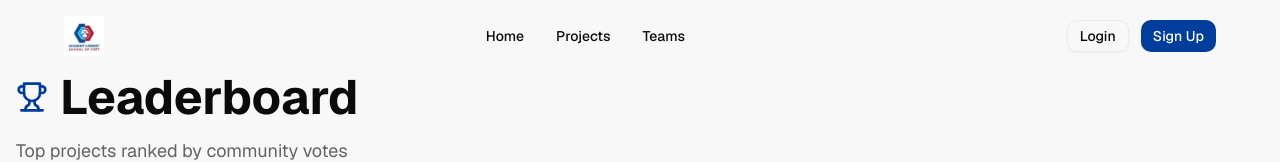
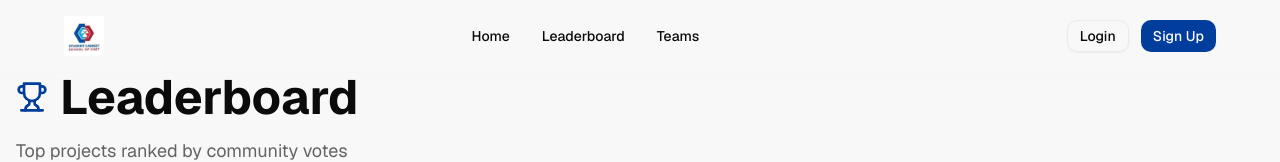
Before and after one commit to mrrobot-1001/projectshowcasefullstack, a Next.js app: page /leaderboard in a window 1280 px wide. Shown: the top 162 px of the page. Built offline with nearby package versions, Linux system fonts and the light colour scheme; no server answers.

Commit message:
Replace Projects link with Leaderboard in navbar

```diff
--- a/components/navbar.tsx
+++ b/components/navbar.tsx
@@ -64,8 +64,8 @@ export function Navbar() {
               <Link href="/" className="text-sm font-medium hover:text-primary transition-colors">
                 Home
               </Link>
-              <Link href="/projects" className="text-sm font-medium hover:text-primary transition-colors">
-                Projects
+              <Link href="/leaderboard" className="text-sm font-medium hover:text-primary transition-colors">
+                Leaderboard
               </Link>
               <Link href="/team" className="text-sm font-medium hover:text-primary transition-colors">
                 Teams
@@ -138,8 +138,8 @@ export function Navbar() {
               <Link href="/" className="block px-3 py-2 text-sm font-medium rounded-lg hover:bg-muted transition-colors">
                 Home
               </Link>
-              <Link href="/projects" className="block px-3 py-2 text-sm font-medium rounded-lg hover:bg-muted transition-colors">
-                Projects
+              <Link href="/leaderboard" className="block px-3 py-2 text-sm font-medium rounded-lg hover:bg-muted transition-colors">
+                Leaderboard
               </Link>
               <Link href="/team" className="block px-3 py-2 text-sm font-medium rounded-lg hover:bg-muted transition-colors">
                 Teams
```
